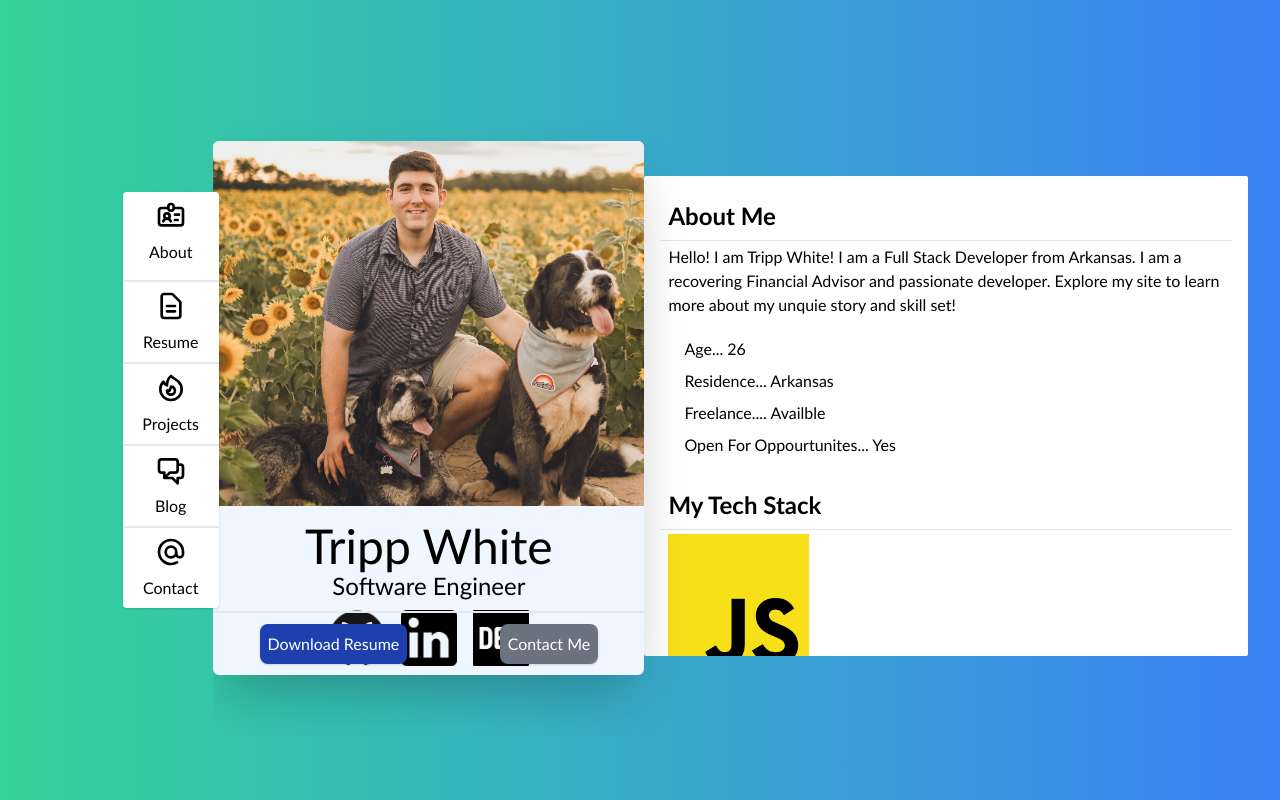
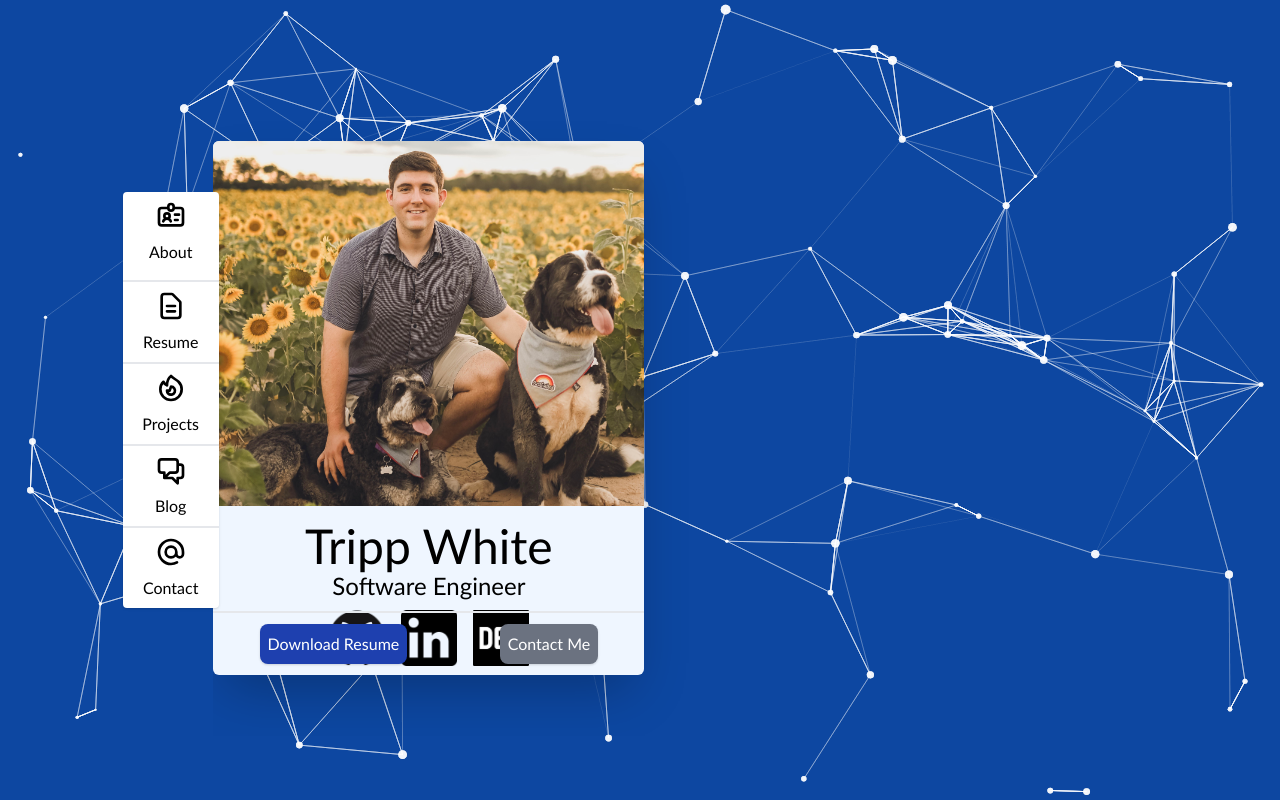
Before and after one commit to turpp/personal-portfolio, a React (Create React App) app in the folder my-app/: page / in a window 1280 px wide. Built offline with nearby package versions, Linux system fonts and the light colour scheme.

Commit message:
added partiles to background

```diff
--- a/my-app/src/App.js
+++ b/my-app/src/App.js
@@ -1,11 +1,104 @@
 import logo from './logo.svg';
 import './App.css';
 import MainDiv from './Components/MainDiv';
+import Particles from 'react-tsparticles';
 
 function App() {
+
+  function particlesInit (main) {
+    console.log(main)
+  }
+
+  function particlesLoaded(container){
+    console.log(container)
+  }
   return (
-    <div className="App">
-      <MainDiv/>
+    <div className="App relative">
+      <Particles
+        className='absolute top-0 left-0 w-screen h-screen'
+        id="tsparticles"
+        init={particlesInit}
+        loaded={particlesLoaded}
+        options={{
+          background: {
+            color: {
+              value: "#0d47a1",
+            },
+          },
+          fpsLimit: 60,
+          interactivity: {
+            detectsOn: "canvas",
+            events: {
+              onClick: {
+                enable: true,
+                mode: "push",
+              },
+              onHover: {
+                enable: true,
+                mode: "repulse",
+              },
+              resize: true,
+            },
+            modes: {
+              bubble: {
+                distance: 400,
+                duration: 2,
+                opacity: 0.8,
+                size: 40,
+              },
+              push: {
+                quantity: 4,
+              },
+              repulse: {
+                distance: 200,
+                duration: 0.4,
+              },
+            },
+          },
+          particles: {
+            color: {
+              value: "#ffffff",
+            },
+            links: {
+              color: "#ffffff",
+              distance: 150,
+              enable: true,
+              opacity: 0.5,
+              width: 1,
+            },
+            collisions: {
+              enable: true,
+            },
+            move: {
+              direction: "none",
+              enable: true,
+              outMode: "bounce",
+              random: false,
+              speed: 2,
+              straight: false,
+            },
+            number: {
+              density: {
+                enable: true,
+                value_area: 800,
+              },
+              value: 80,
+            },
+            opacity: {
+              value: 0.5,
+            },
+            shape: {
+              type: "circle",
+            },
+            size: {
+              random: true,
+              value: 5,
+            },
+          },
+          detectRetina: true,
+        }}
+      />
+      <MainDiv className=""/>
     </div>
   );
 }
```
